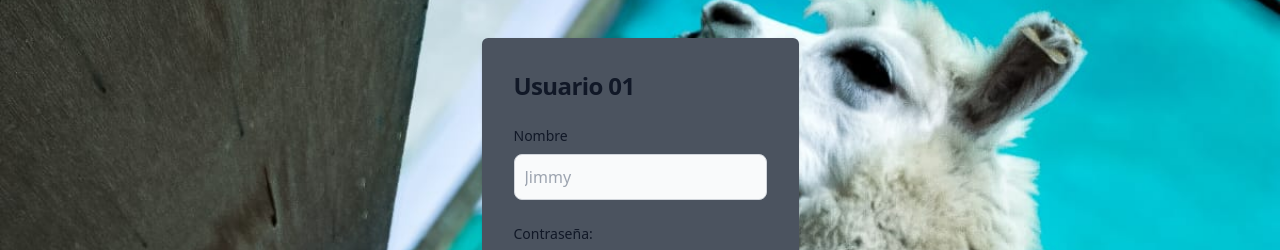
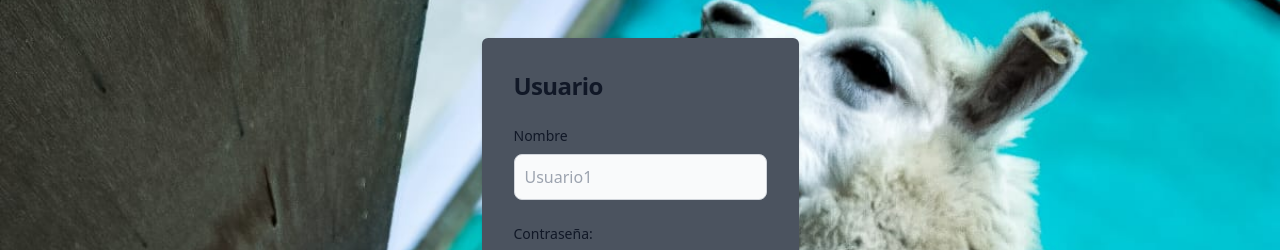
Before and after one commit to AtunN25/veterinaria, a React (Vite) app: page /newregister in a window 1280 px wide. Shown: the part 184-434 px from the top of the page. Built offline with nearby package versions, Linux system fonts and the light colour scheme.

Commit message:
cambios de interfaz para segun el cliente

```diff
--- a/src/Login.tsx
+++ b/src/Login.tsx
@@ -83,7 +83,7 @@ function Login() {
           <div className="w-full  bg-white rounded-lg shadow dark:border md:mt-0 sm:max-w-md xl:p-0 dark:bg-transparent  dark:border-gray-700">
             <div className="p-6 space-y-4 md:space-y-6 sm:p-8 bg-blue-opacity rounded-md">
               <h1 className="text-xl font-bold leading-tight tracking-tight text-gray-900 md:text-2xl dark:text-white">
-                Usuario 01
+                Usuario
               </h1>
               <form className="space-y-4 md:space-y-6" action="#">
                 <div>
@@ -95,7 +95,7 @@ function Login() {
                     name="email"
                     id="email"
                     className="bg-gray-50 border border-gray-300 text-gray-900 rounded-lg focus:ring-primary-600 focus:border-primary-600 block w-full p-2.5 dark:bg-gray-700 dark:border-gray-600 dark:placeholder-gray-400 dark:text-white dark:focus:ring-blue-500 dark:focus:border-blue-500"
-                    placeholder="Jimmy"
+                    placeholder="Usuario1"
                     value={username}
                     onChange={(e) => setUsername(e.target.value)}
                   ></input>
```
